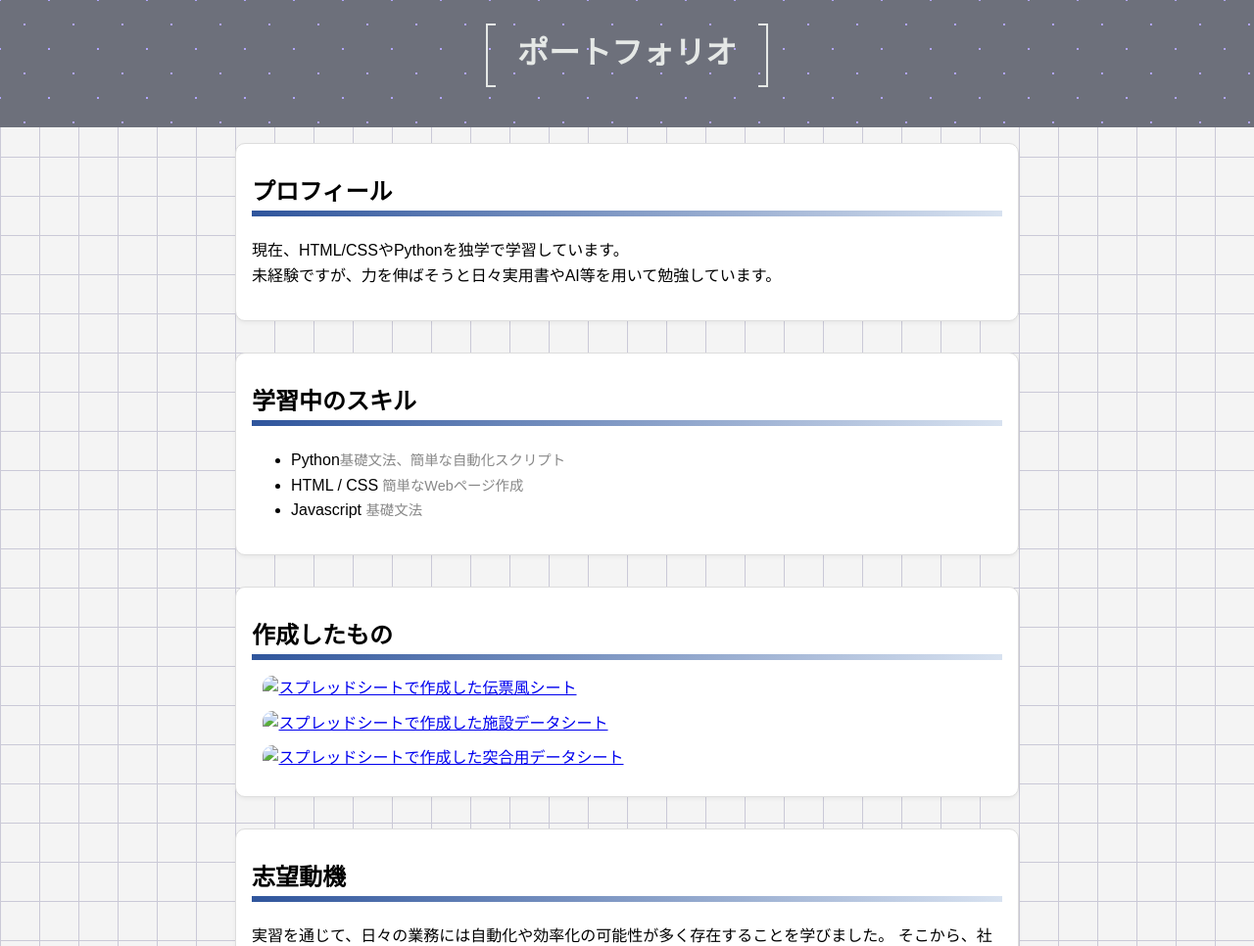
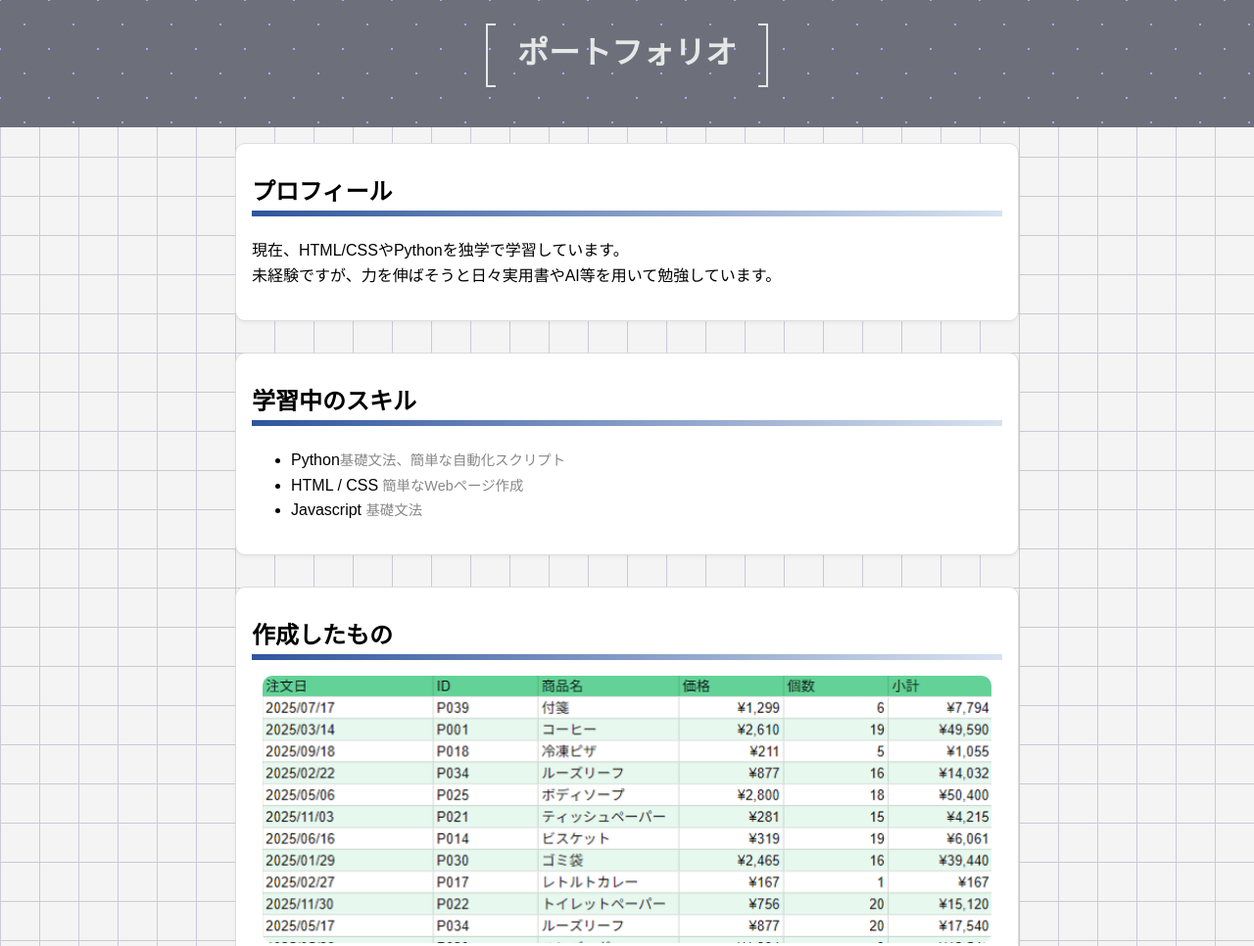
Before and after one commit to mushroom02second/portfolio, a plain HTML site: page index.html in a window 1280 px wide. Shown: the top 966 px of the page at 98% size. Drawn offline with Linux system fonts and the light colour scheme; files that its build step writes are made by us from their sources.

Commit message:
Update index.html

```diff
--- a/index.html
+++ b/index.html
@@ -5,7 +5,7 @@
   <meta name="robots" content="noindex">
   <meta name="viewport" content="width=device-width, initial-scale=1.0",>
   <title>ポートフォリオ（社内SE応募用・簡素版）</title>
-  <link rel="stylesheet" href="resource/style.css">
+  <link rel="stylesheet" href="./style.css">
 </head>
 <body>
   <header>
@@ -34,7 +34,7 @@
       <h2>作成したもの</h2>
       <a href="https://docs.google.com/spreadsheets/d/1l1WvgoX60zp-ND_jODCqr95li6xCFVgXItn1h5HtBxY/edit?usp=sharing">
       <div class="imgContainer">
-        <img src="resource/sheet2.png" alt="スプレッドシートで作成した伝票風シート" class="makeimg">
+        <img src="./sheet2.png" alt="スプレッドシートで作成した伝票風シート" class="makeimg">
         <div class="imgOver">
           <h3>伝票風シート</h3>
           <p class="imgtext">スプレッドシートで作成した伝票風シートです。VLOOKUPの練習として作成しました。<br>
@@ -45,7 +45,7 @@
 
       <a href="https://docs.google.com/spreadsheets/d/1rtRaedkvhuWWx2IcAP1l0y06v-XTf_sWO3YAZwUKfr8/edit?usp=sharing">
       <div class="imgContainer">
-        <img src="resource/sheet3.png" alt="スプレッドシートで作成した施設データシート" class="makeimg">
+        <img src="./sheet3.png" alt="スプレッドシートで作成した施設データシート" class="makeimg">
         <div class="imgOver">
           <h3>施設データシート</h3>
           <p class="imgtext">スプレッドシートで作成した施設に関するデータシートです。実用的なデータピックの練習として作成しました。<br>
@@ -56,7 +56,7 @@
 
       <a href="https://docs.google.com/spreadsheets/d/1AGTHzdRbTe9CBNGGTkR8q6pU8_dWo3SjtvgMTwnj4hc/edit?usp=sharing">
       <div class="imgContainer">
-        <img src="resource/sheet4.png" alt="スプレッドシートで作成した突合用データシート" class="makeimg">
+        <img src="./sheet4.png" alt="スプレッドシートで作成した突合用データシート" class="makeimg">
         <div class="imgOver">
           <h3>突合データシート</h3>
           <p class="imgtext">スプレッドシートで作成したデータシートです。実用的な突合の練習として作成しました。<br>
```
